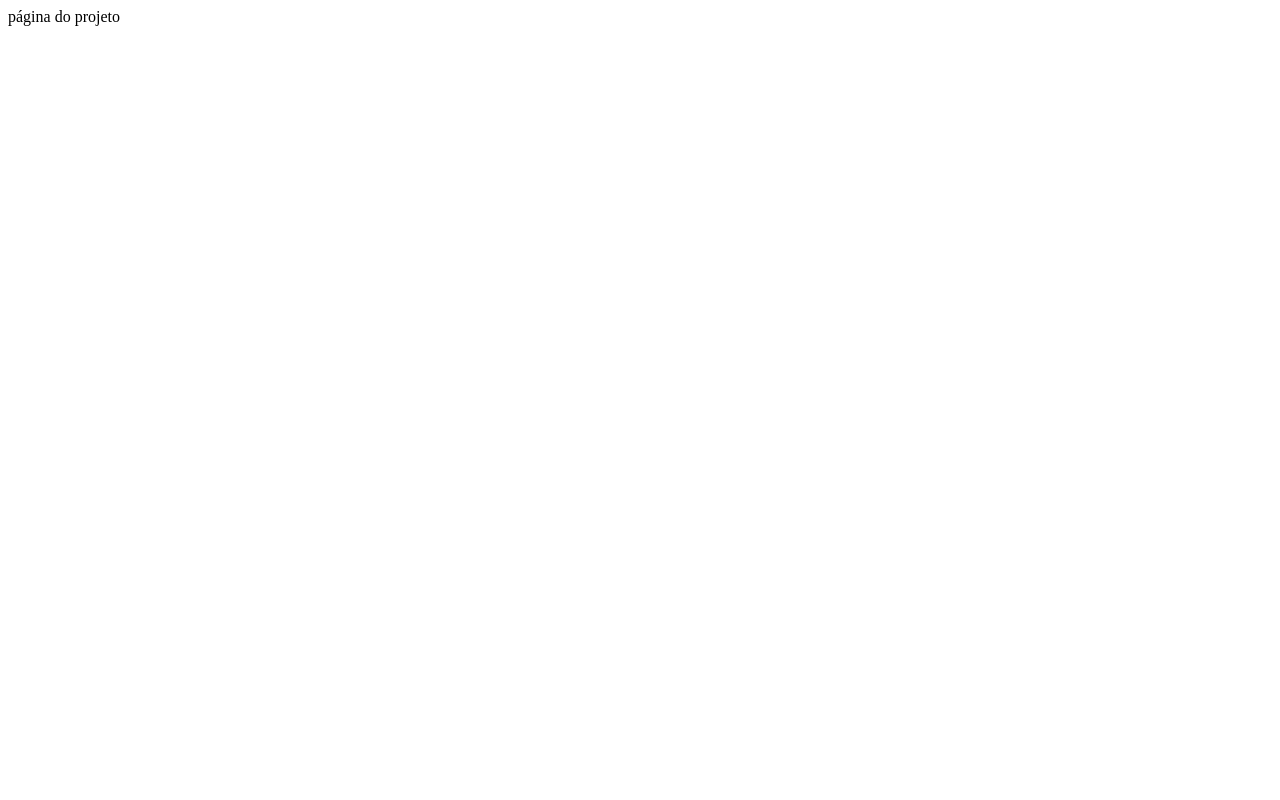
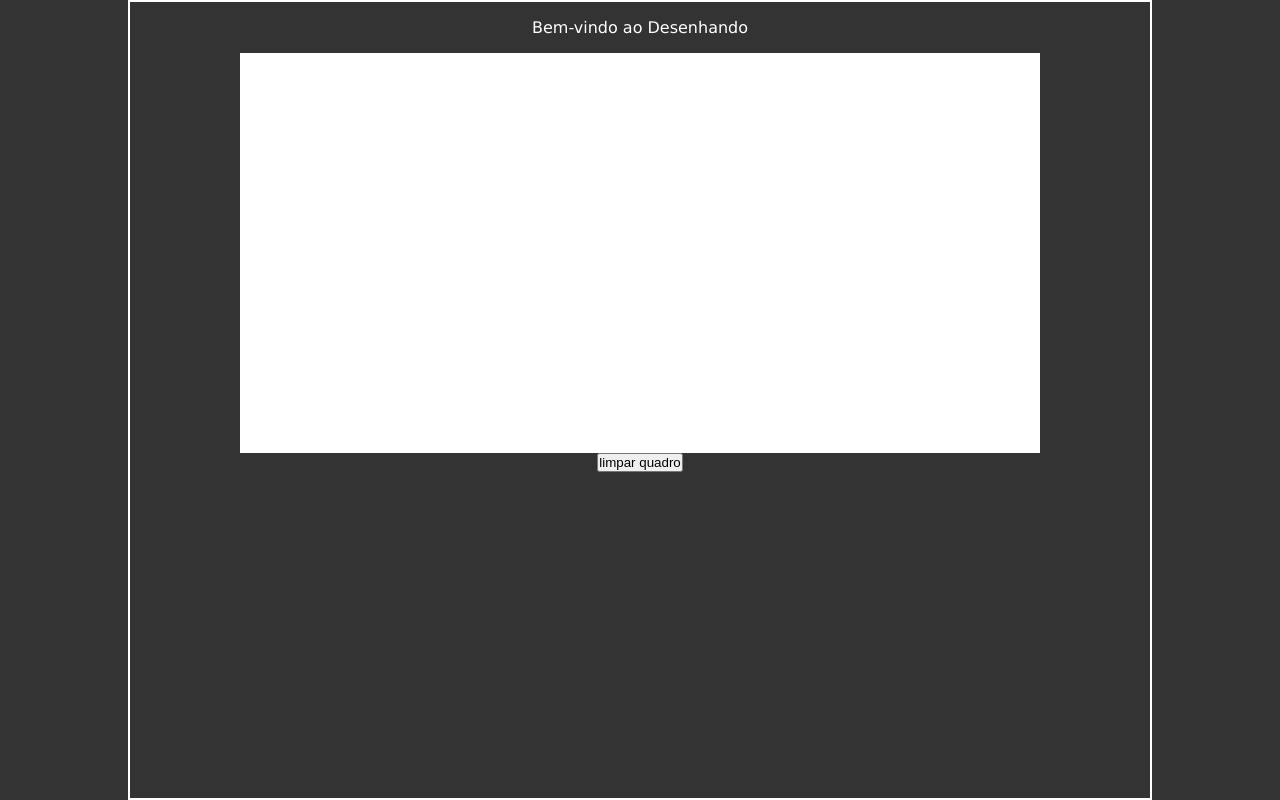
Before and after one commit to alancamposdev/my-paint, a plain HTML site: page index.html in a window 1280 px wide. Drawn offline with Linux system fonts and the light colour scheme.

Commit message:
criação dos arquivos principais

```diff
--- a/index.html
+++ b/index.html
@@ -1 +1,33 @@
-página do projeto
+<!DOCTYPE html>
+<html lang="pt">
+<head>
+  <meta charset="UTF-8">
+  <meta http-equiv="X-UA-Compatible" content="IE=edge">
+  <meta name="viewport" content="width=device-width, initial-scale=1.0">
+  <link rel="stylesheet" href="style.css">
+  <script src="script.js" defer></script>
+  <title>Document</title>
+</head>
+<body>
+  <div class="container">
+    <div class="title">Bem-vindo ao   <span>Desenhando</span></div>
+    <canvas></canvas>
+
+    <div class="colorBox">
+      <div data-color="" class="color"></div>
+      <div data-color="" class="color"></div>
+      <div data-color="" class="color"></div>
+      <div data-color="" class="color"></div>
+      <div data-color="" class="color"></div>
+      <div data-color="" class="color"></div>
+    </div>
+    <button class="clear">limpar quadro</button>
+
+
+    <footer>
+
+    </footer>
+  </div>
+
+</body>
+</html>
--- /dev/null
+++ b/style.css
@@ -0,0 +1,29 @@
+*{
+  margin: 0;
+  padding: 0;
+  box-sizing: border-box;
+}
+body{
+  min-height: 100vh;
+  width: 100%;
+  background-color: #333;
+  color:#fff;
+  font-family: Verdana, Geneva, Tahoma, sans-serif;
+}
+.container{
+  max-width: 1024px;
+  margin: auto;
+  height: 100vh;
+  border: 2px solid;
+  display: flex;
+  flex-direction: column;
+  align-items: center;
+}
+.title{
+  padding: 1rem 0;
+}
+canvas{
+  width: 800px;
+  height: 400px;
+  background-color: #fff;
+}
```
Also changed, not shown: script.js (added), 1 other file.
